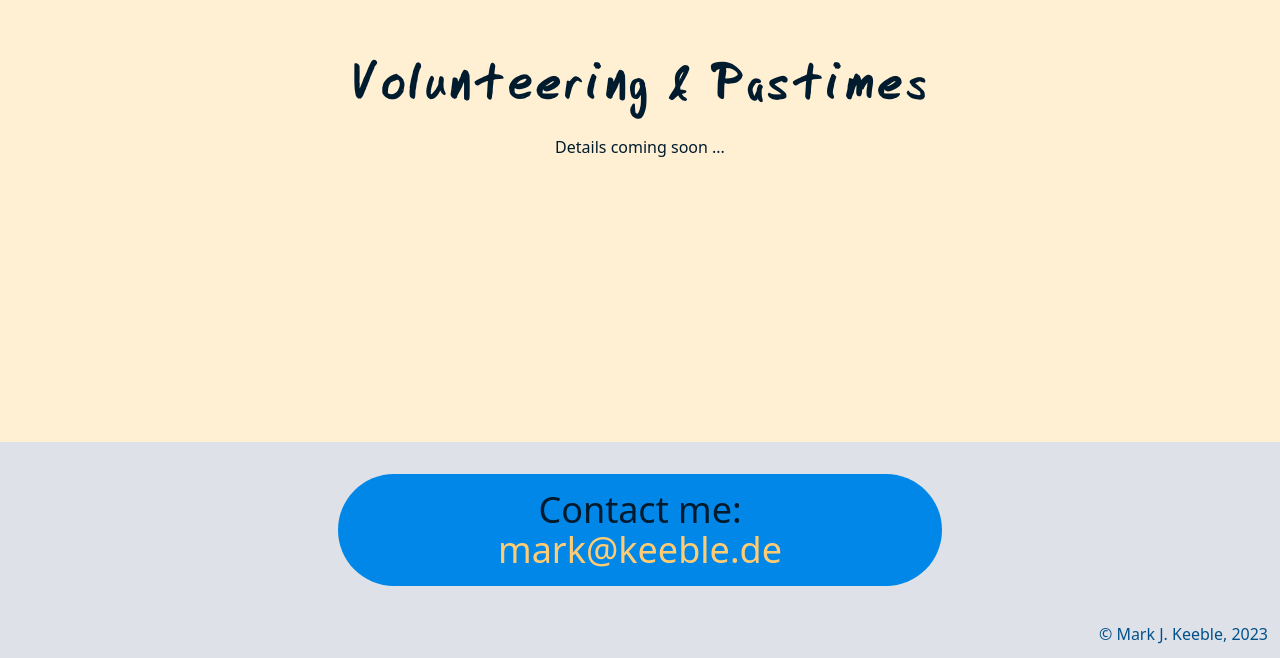
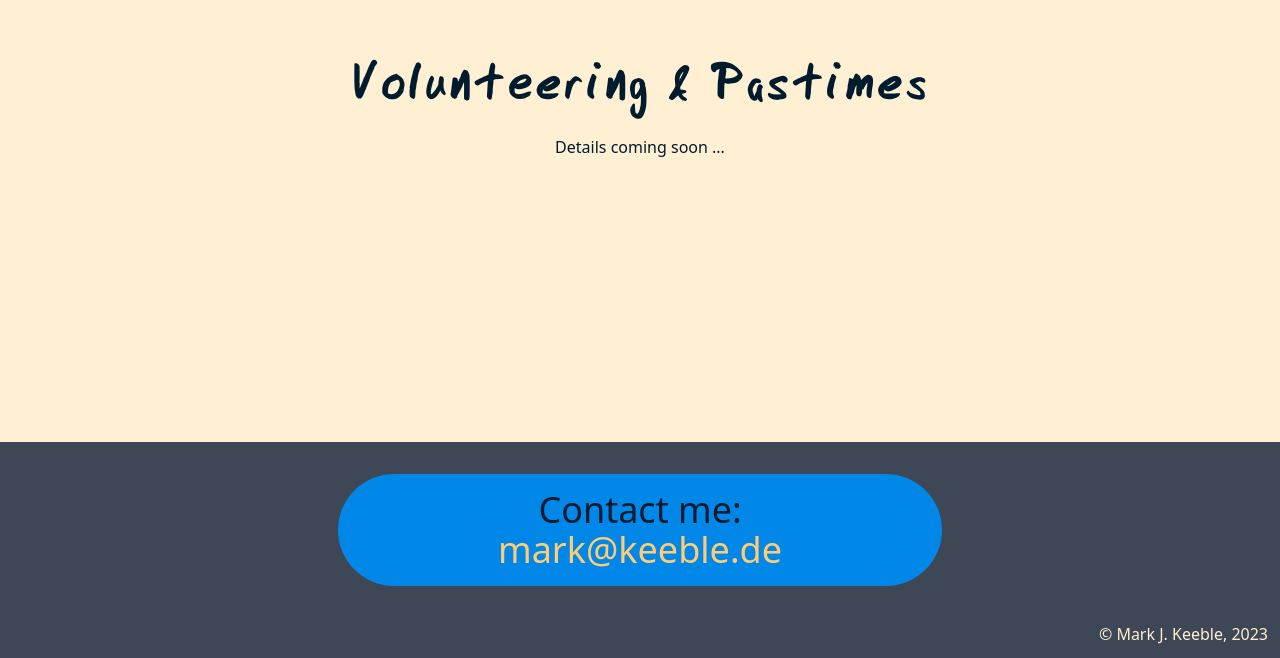
Before and after one commit to mjkeeble/cv_2023_react, a React (Vite) app: page / in a window 1280 px wide. Shown: the part 5218-5876 px from the top of the page. Built offline with nearby package versions, Linux system fonts and the light colour scheme.

Commit message:
correct email addresses

```diff
--- a/src/components/about/index.tsx
+++ b/src/components/about/index.tsx
@@ -26,7 +26,7 @@
               </p>{" "}
               <a
                 className="text-xl md:text-2xl font-black text-papaya-400 hover:text-papaya-300"
-                href="mailto:abc@example.com"
+                href="mailto:mark@keeble.de"
               >
                 Contact me today!
               </a>
--- a/src/components/footer/index.tsx
+++ b/src/components/footer/index.tsx
@@ -1,18 +1,18 @@
 export const Footer = () => {
   return (
-    <footer id="Contact" className="bg-gray-800" >
+    <footer id="Contact" className="bg-gray-200" >
       <div className="flex justify-center p-8 pb-9 max-w-full">
         <div className="rounded-full bg-blue-700 py-4 px-14 lg:px-40 max-w-[calc(100vw_*_0.95)]">
           <h2 className="rounded text-xl lg:text-4xl">
             Contact me: <br />
-            <a className="text-papaya-400 hover:text-papaya-300" href="mailto:abc@example.com">
+            <a className="text-papaya-400 hover:text-papaya-300" href="mailto:mark@keeble.de">
               mark@keeble.de
             </a>
           </h2>
         </div>
       </div>
       <div>
-        <p className="md:text-right pb-3 px-3 text-blue-600 ">© Mark J. Keeble, 2023</p>
+        <p className="md:text-right pb-3 px-3 text-papaya ">© Mark J. Keeble, 2023</p>
       </div>
     </footer>
   );
```
